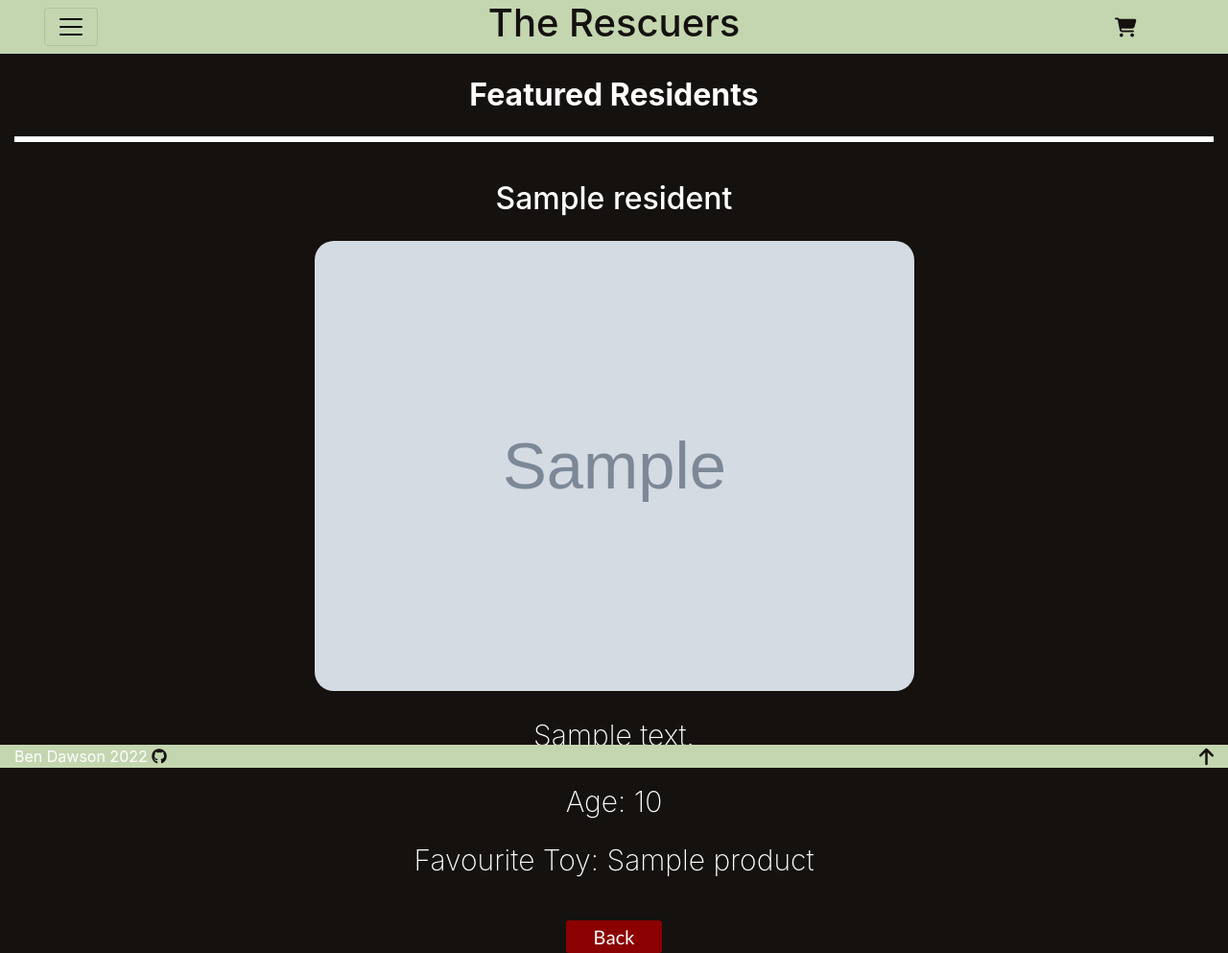
After one commit to BenD2525/the_rescuers_p5, a Django app: page /residents in a window 1280 px wide. The commit adds this page. Shown: the whole page at 96% size. Run offline with Django 4.2, Linux system fonts and the light colour scheme; tables that the repository leaves empty hold one stand-in row (values such as "Sample post"); grey boxes marked "Sample" are stand-in pictures; some libraries are stand-ins or nearby versions.

Commit message:
Add featured residents page, create view, url and template. Populate Resident model

```diff
--- /dev/null
+++ b/home/templates/home/featured_residents.html
@@ -0,0 +1,31 @@
+{% extends "base.html" %}
+{% load static %}
+
+{% block content %}
+<div class="container-fluid home-container mb-4">
+    <div class="row align-items-center">
+        <div class="col-sm-12 text-center mt-4">
+            <h2><strong>Featured Residents</strong></h2>
+        </div>
+    </div>
+    {% for resident in residents %}
+    <hr class="hr-1">
+    <div class="row featurette">
+        <div class="col-sm-12 text-center">
+            <h2 class="featurette-heading my-4">{{ resident.name }}</h2>
+            <img src="{{ resident.image_url }}" alt="{{ resident.name }}" class="w-50 resident-image">
+            <p class="px-4 resident-info my-4">{{ resident.description }}</p>
+            <p class="resident-info">Age: {{ resident.age }}</p>
+            <p class="resident-info">Favourite Toy: {{ resident.favourite_toy }}</p>
+        </div>
+    </div>
+    {% endfor %}
+    <div class="row align-items-center">
+        <div class="col-sm-12 text-center mt-4">
+            <a href="{% url 'home:home' %}">
+                <button class="negative-button-lg mx-4">Back</button>
+            </a>
+        </div>
+    </div>
+</div>
+{% endblock %}
--- a/home/urls.py
+++ b/home/urls.py
@@ -10,4 +10,5 @@ urlpatterns = [
     path('reviews/add', views.AddReview.as_view(), name='add_review'),
     path('reviews/delete/<int:pk>', views.DeleteReview.as_view(), name='delete_review'),
     path('reviews/edit/<int:pk>', views.EditReview.as_view(), name='edit_review'),
+    path('residents', views.residents, name='residents'),
 ]
--- a/home/views.py
+++ b/home/views.py
@@ -2,7 +2,7 @@ from django.shortcuts import redirect, render
 from django.views import View
 from django.urls import reverse_lazy
 from django.views.generic import UpdateView, DeleteView
-from .models import Reviews
+from .models import Reviews, Resident
 from .forms import ReviewForm
 
 
@@ -75,3 +75,25 @@ class EditReview(UpdateView):
     model = Reviews
     template_name = 'home/edit_review.html'
     fields = ['title', 'content']
+
+
+def residents(request):
+    ''' Returns the featured residents page.'''
+
+    serialized_residents = []
+
+    residents = Resident.objects.all()
+
+    for resident in residents:
+        serialized_residents.append({
+            "name": resident.name,
+            "description": resident.description,
+            "age": resident.age,
+            "favourite_toy": resident.favourite_toy,
+            "image_url": resident.image_url,
+        })
+
+    context = {
+        "residents": serialized_residents
+        }
+    return render(request, 'home/featured_residents.html', context)
--- a/static/css/base.css
+++ b/static/css/base.css
@@ -212,3 +212,13 @@ html {
     width: auto;
     padding: 20px;
 }
+
+/* Residents page */
+.resident-info {
+    font-size: 30px;
+    font-weight: 200;
+}
+
+.resident-image {
+    border-radius: 20px;
+}
--- a/templates/base.html
+++ b/templates/base.html
@@ -94,6 +94,9 @@
           <li class="nav-item"><a class="nav-link nav-text" href="{% url 'home:reviews' %}"><strong
                 class="nav-text">Reviews</strong></a>
           </li>
+          <li class="nav-item"><a class="nav-link nav-text" href="{% url 'home:residents' %}"><strong
+            class="nav-text">Featured Residents</strong></a>
+      </li>
         </ul>
       </div>
     </div>
```
Also changed, not shown: media/charlie_victor__grabarczyk.jpg (added), media/home_image_justin_veenema.jpg (added), media/lucy_angel_luciano.jpg (added), media/rossi.jpg (added).
